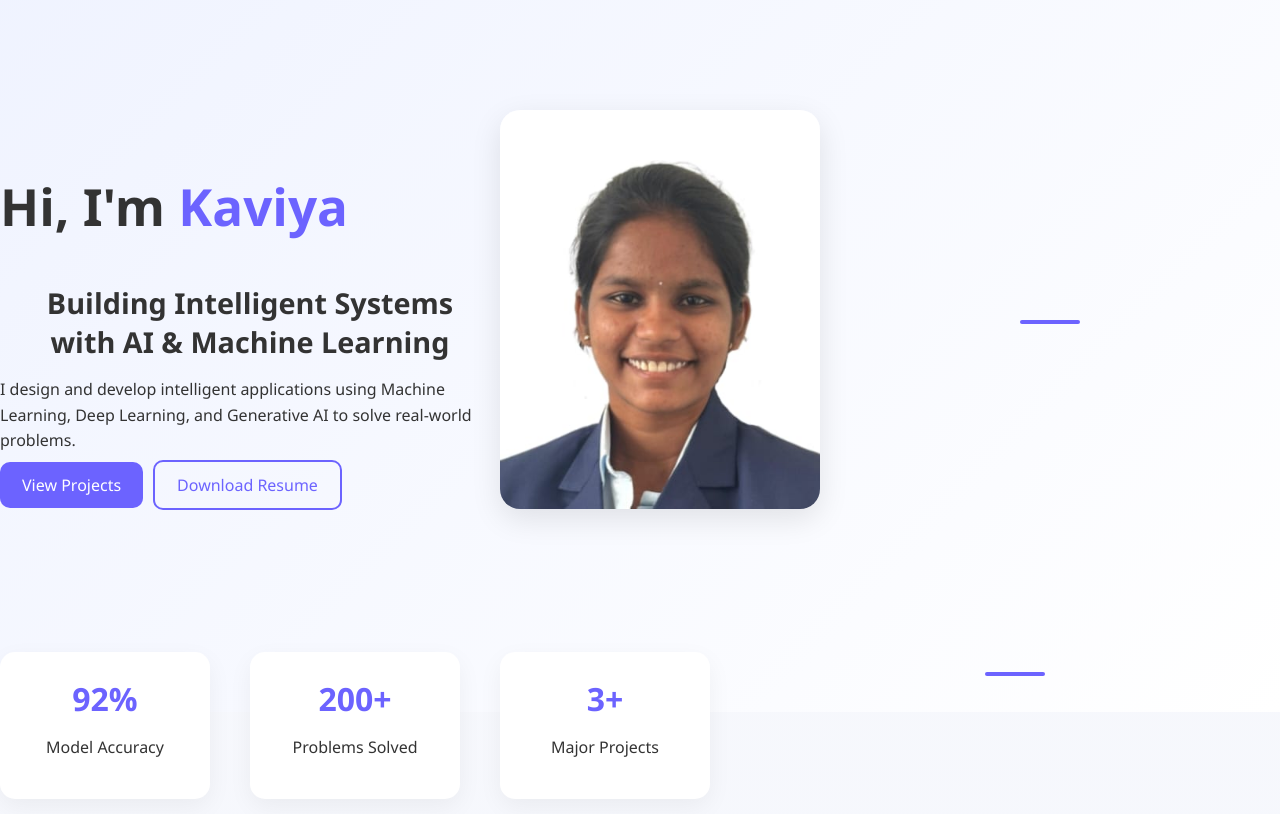
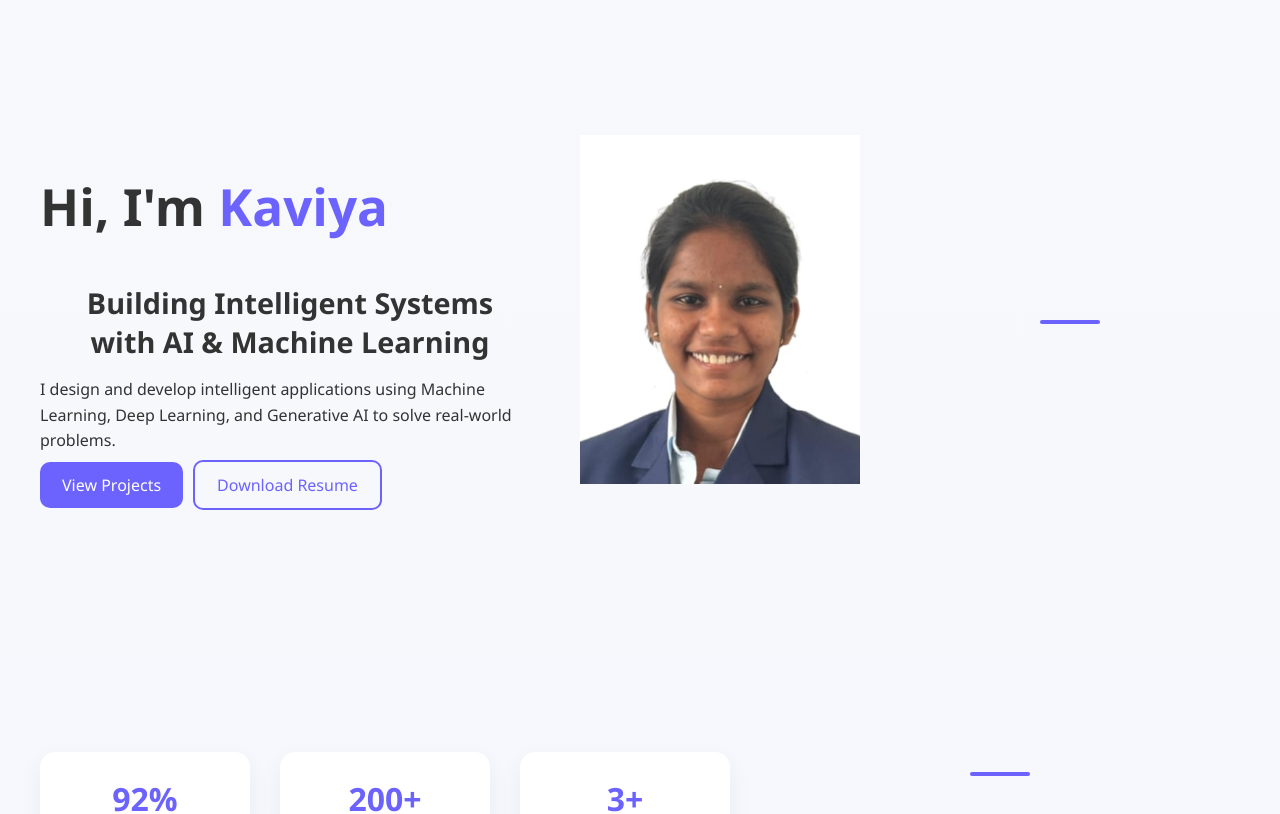
Before and after one commit to Kaviya-Balamurugan/portfolio, a React (Create React App) app: page / in a window 1280 px wide. Shown: the part 260-1074 px from the top of the page. Built offline with nearby package versions, Linux system fonts and the light colour scheme.

Commit message:
Added premium animation UI

```diff
--- a/src/App.css
+++ b/src/App.css
@@ -6,7 +6,6 @@ body {
   color: #333;
   scroll-behavior: smooth;
 }
-
 * {
   transition: all 0.3s ease;
 }
@@ -66,7 +65,7 @@ h2 {
   justify-content: space-between;
   min-height: 100vh;
   padding-top: 120px;
-  background: linear-gradient(135deg, #eef2ff, #ffffff);
+  gap: 40px;
 }
 
 .hero-text h1 {
@@ -115,19 +114,22 @@ h2 {
 
 /* ===== HERO IMAGE ===== */
 .profile-img {
-  width: 320px;
-  border-radius: 20px;
-  object-fit: cover;
-  box-shadow: 0 10px 30px rgba(0,0,0,0.1);
+  width: 280px;
+  max-width: 100%;
+}
+
+main {
+  max-width: 1200px;
+  margin: auto;
 }
 
 /* ===== STATS ===== */
 .stats {
   display: flex;
   justify-content: center;
-  gap: 40px;
-  margin-top: -60px;
-  margin-bottom: 40px;
+  gap: 30px;
+  margin: 40px 0;
+  flex-wrap: wrap;
 }
 
 .stat {
@@ -304,3 +306,8 @@ h2 {
     flex-direction: column;
   }
 }
+
+main {
+  max-width: 1200px;
+  margin: auto;
+}
```
